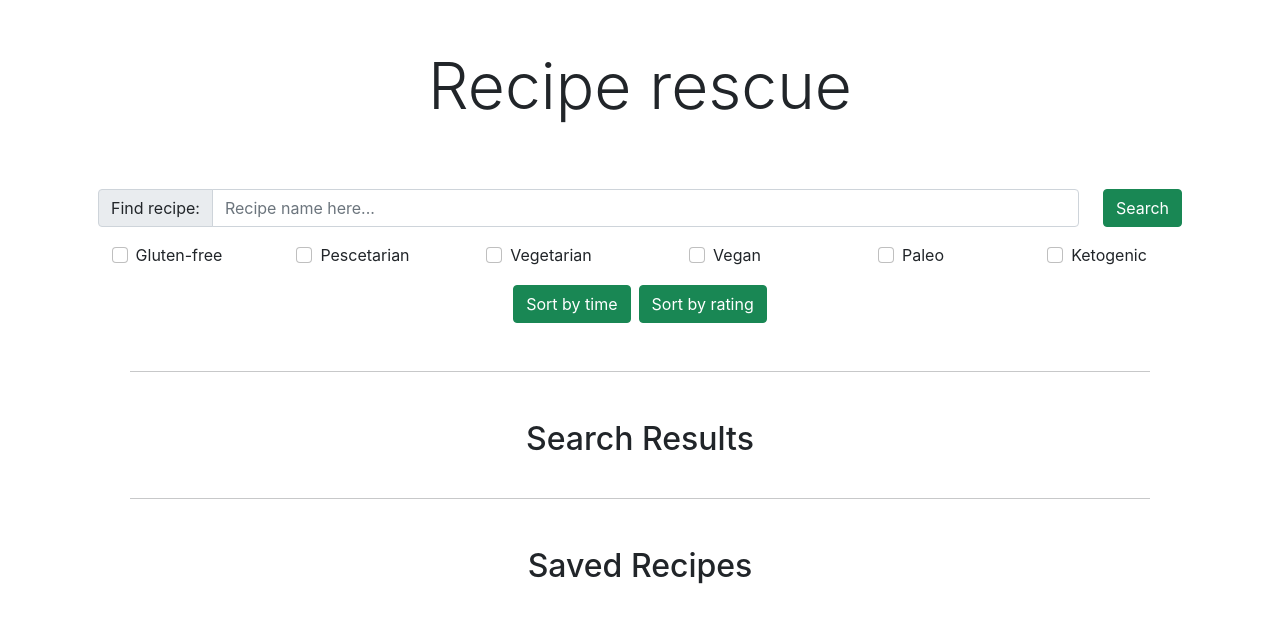
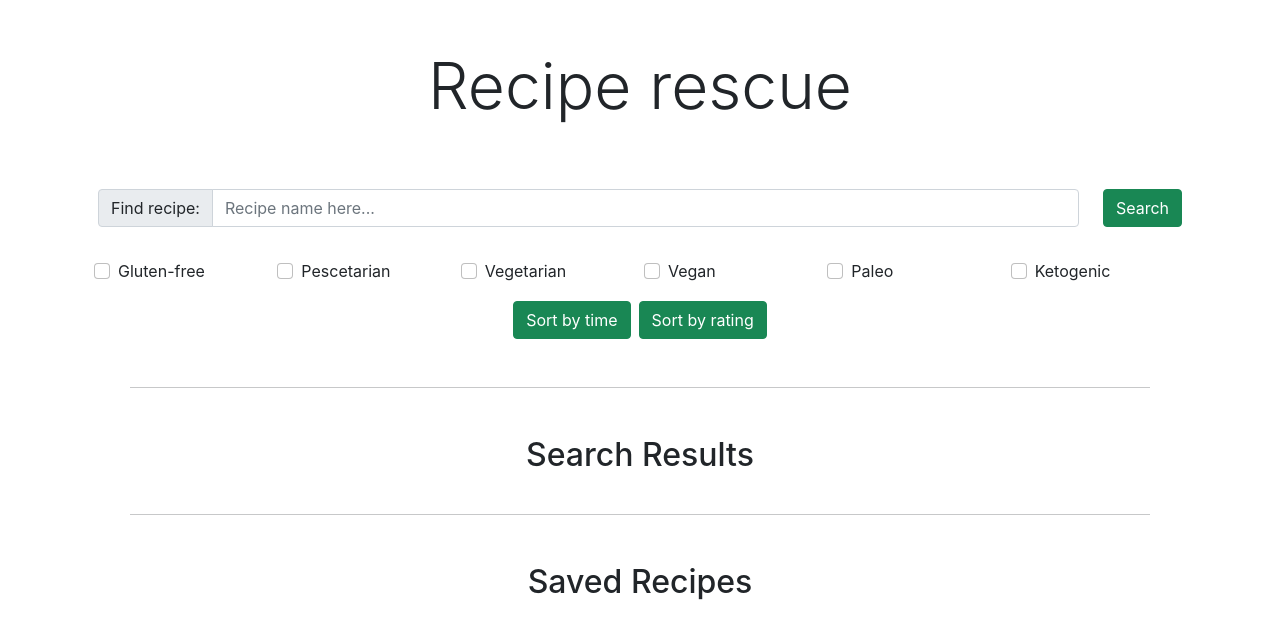
Before and after one commit to FilipNordqvist/food-react-app, a React (Create React App) app in the folder food-app/: page / in a window 1280 px wide. Shown: the top 638 px of the page. Built offline with nearby package versions, Linux system fonts and the light colour scheme.

Commit message:
Ficade placeringen av checkboxarna igen

```diff
--- a/food-app/src/components/CheckboxList/index.js
+++ b/food-app/src/components/CheckboxList/index.js
@@ -11,8 +11,8 @@ export default function CheckboxList({ selected, onToggle }) {
   ];
 
   return (
-    <div className="mb-2">
-      <div className="row gx-0 gy-0 mt-0">
+    <div className="container mt-3 text-start">
+      <div className="row g-2">
         {diets.map(
           (
             item,
```
